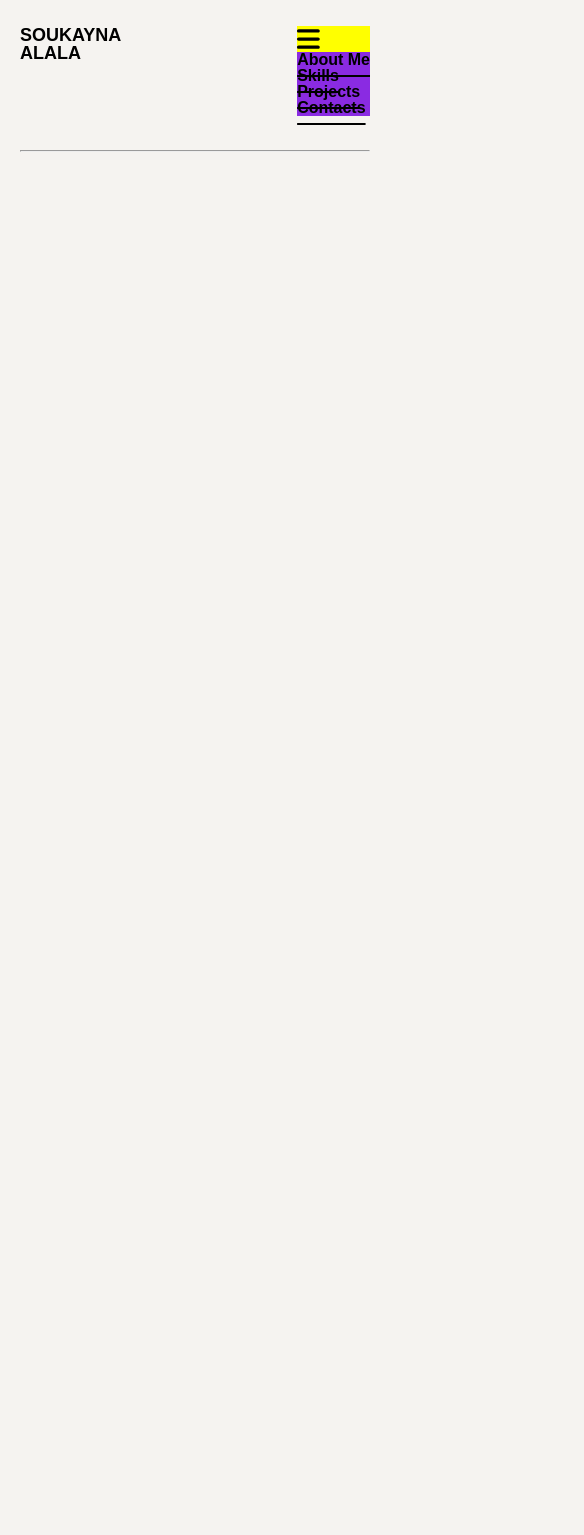
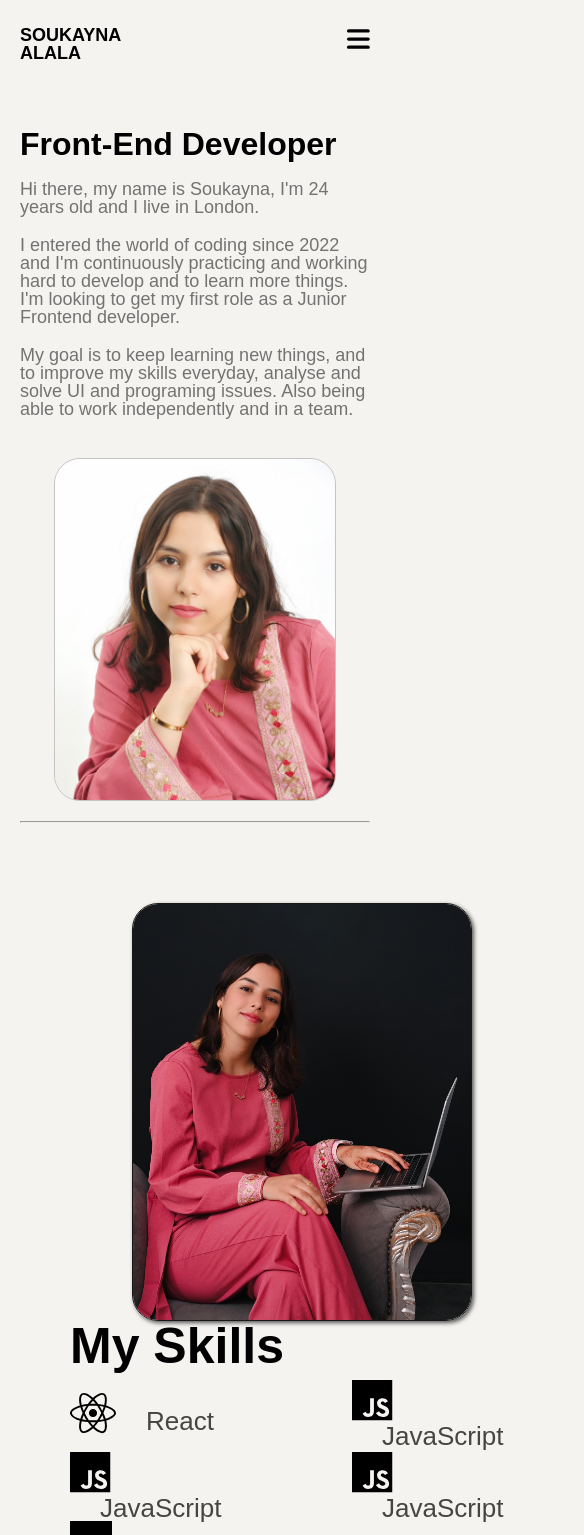
Before and after one commit to soukayna-alala/alala-portfolio, a React (Vite) app: page / in a window 390 px wide. Shown: the top 1535 px of the page, 584 px wide, since content can reach past the window. Before the commit the page ends 844 px from the top, so only its background shows below. Built offline with nearby package versions, Linux system fonts and the light colour scheme.

Commit message:
Working on Mobile vieu

```diff
--- a/src/App.tsx
+++ b/src/App.tsx
@@ -1,20 +1,20 @@
 import { Header } from "./components/Header/Header.tsx";
-// import { AboutMe } from "./components/AboutMe/AboutMe.tsx";
-// import { Skills } from "./components/Skills/Skills.tsx";
-// import { Projects } from "./components/Projects/Projects.tsx";
-// import { Footer } from "./components/Footer/Footer.tsx";
+import { AboutMe } from "./components/AboutMe/AboutMe.tsx";
+import { Skills } from "./components/Skills/Skills.tsx";
+import { Projects } from "./components/Projects/Projects.tsx";
+import { Footer } from "./components/Footer/Footer.tsx";
 
 function App() {
   return (
     <>
       <Header />
-      {/*<AboutMe />*/}
+      <AboutMe />
       <hr />
-      {/*<Skills />*/}
-      {/*<hr />*/}
-      {/*<Projects />*/}
-      {/*<hr />*/}
-      {/*<Footer />*/}
+      <Skills />
+      <hr />
+      <Projects />
+      <hr />
+      <Footer />
     </>
   );
 }
--- a/src/components/Footer/Footer.module.css
+++ b/src/components/Footer/Footer.module.css
@@ -4,9 +4,13 @@
 
 .main {
   display: grid;
-  grid-template-columns: 40% auto;
+  grid-template-columns: auto;
   margin: 0 auto;
   justify-items: center;
+
+  @media (min-width: 600px) {
+    grid-template-columns: 40% auto;
+  }
 }
 
 .container {
--- a/src/components/Header/Header.module.css
+++ b/src/components/Header/Header.module.css
@@ -1,13 +1,8 @@
 .header {
   justify-content: space-between;
-  background-color: #f5f3f0;
   padding: 26px 0;
   display: grid;
-
   grid-template-columns: auto auto;
-  /*@media (min-width: 768px) {*/
-  /*  grid-template-columns: auto auto;*/
-  /*}*/
 }
 
 .name {
@@ -23,7 +18,6 @@
 }
 
 .bigScreenNav {
-  background: black;
   display: none;
 
   @media (min-width: 600px) {
--- a/src/components/Header/Links/Links.module.css
+++ b/src/components/Header/Links/Links.module.css
@@ -1,18 +1,24 @@
 .container {
   width: 100%;
-  font-size: 16px;
   font-weight: bold;
+  font-size: 18px;
+
   text-decoration: underline 2px #000;
-  text-underline-offset: 10px;
-  grid-template-columns: auto;
-  background: blueviolet;
+  line-height: 36px;
+  /*text-underline-offset: 10px;*/
   display: flex;
   flex-direction: column;
+  padding: 0 20px;
 
   @media (min-width: 600px) {
+    /*delete me when finished*/
+    background: red;
+    /*delete me when finished*/
     display: grid;
     grid-template-columns: auto auto auto auto;
     gap: 64px;
+    font-size: 16px;
+    padding: 0;
   }
 }
 
--- a/src/components/Header/MobileNav/MobileNav.module.css
+++ b/src/components/Header/MobileNav/MobileNav.module.css
@@ -1,19 +1,29 @@
 .mobileNav {
-  background: yellow;
+  position: relative;
+  top: 0;
+  right: 0;
+  height: 100vh;
+  background: #979696;
+  display: block;
+  margin: -26px -20px -34px 0;
+  justify-items: left;
+  padding: 0 36px;
 
   @media (min-width: 600px) {
     display: none;
   }
 }
 
-.bars {
+.menuBar {
   font-size: 26px;
+
   @media (min-width: 600px) {
     display: none;
   }
 }
 
-/*.navBar {*/
-/*  display: flex;*/
-/*  flex-direction: column;*/
-/*}*/
+.XBar {
+  display: block;
+  font-size: 26px;
+  padding: 24px 0;
+}
--- a/src/components/Header/MobileNav/MobileNav.tsx
+++ b/src/components/Header/MobileNav/MobileNav.tsx
@@ -1,19 +1,34 @@
 import styles from "./MobileNav.module.css";
-import { faBars } from "@fortawesome/free-solid-svg-icons";
+import { faBars, faXmark } from "@fortawesome/free-solid-svg-icons";
 import { FontAwesomeIcon } from "@fortawesome/react-fontawesome";
 import { Links } from "../Links/Links.tsx";
+import { useState } from "react";
 
 export function MobileNav() {
-  const { mobileNav, bars, navBar } = styles;
+  const { mobileNav, menuBar, XBar } = styles;
+  const [displayNav, setDisplayNav] = useState(false);
 
   return (
-    <nav className={mobileNav}>
-      <div>
-        <FontAwesomeIcon className={bars} icon={faBars} />
-        <nav className={navBar}>
+    <>
+      {!displayNav ? (
+        <FontAwesomeIcon
+          className={menuBar}
+          icon={faBars}
+          onClick={() => setDisplayNav(true)}
+        />
+      ) : null}
+
+      {displayNav ? (
+        <nav className={mobileNav}>
+          <FontAwesomeIcon
+            className={XBar}
+            icon={faXmark}
+            onClick={() => setDisplayNav(false)}
+          />
+
           <Links />
         </nav>
-      </div>
-    </nav>
+      ) : null}
+    </>
   );
 }
--- a/src/components/Skills/Skills.module.css
+++ b/src/components/Skills/Skills.module.css
@@ -1,15 +1,25 @@
 .mainContainer {
   display: grid;
-  grid-template-columns: 36% auto;
+  grid-template-columns: auto;
   margin: 80px 0;
   background-color: #f5f3f0;
+
+  @media (min-width: 600px) {
+    grid-template-columns: 36% auto;
+  }
 }
 
 .myImg {
-  width: 100%;
+  width: 60%;
+  display: block;
+  margin: 0 auto;
   border-radius: 26px;
   border: 1px solid #181818;
   box-shadow: 2px 2px 4px #565555;
+
+  @media (min-width: 600px) {
+    width: 100%;
+  }
 }
 
 .skills {
@@ -96,3 +106,7 @@
   font-size: 26px;
   margin: auto 50px;
 }
+
+.title {
+  grid-auto-rows:;
+}
```
